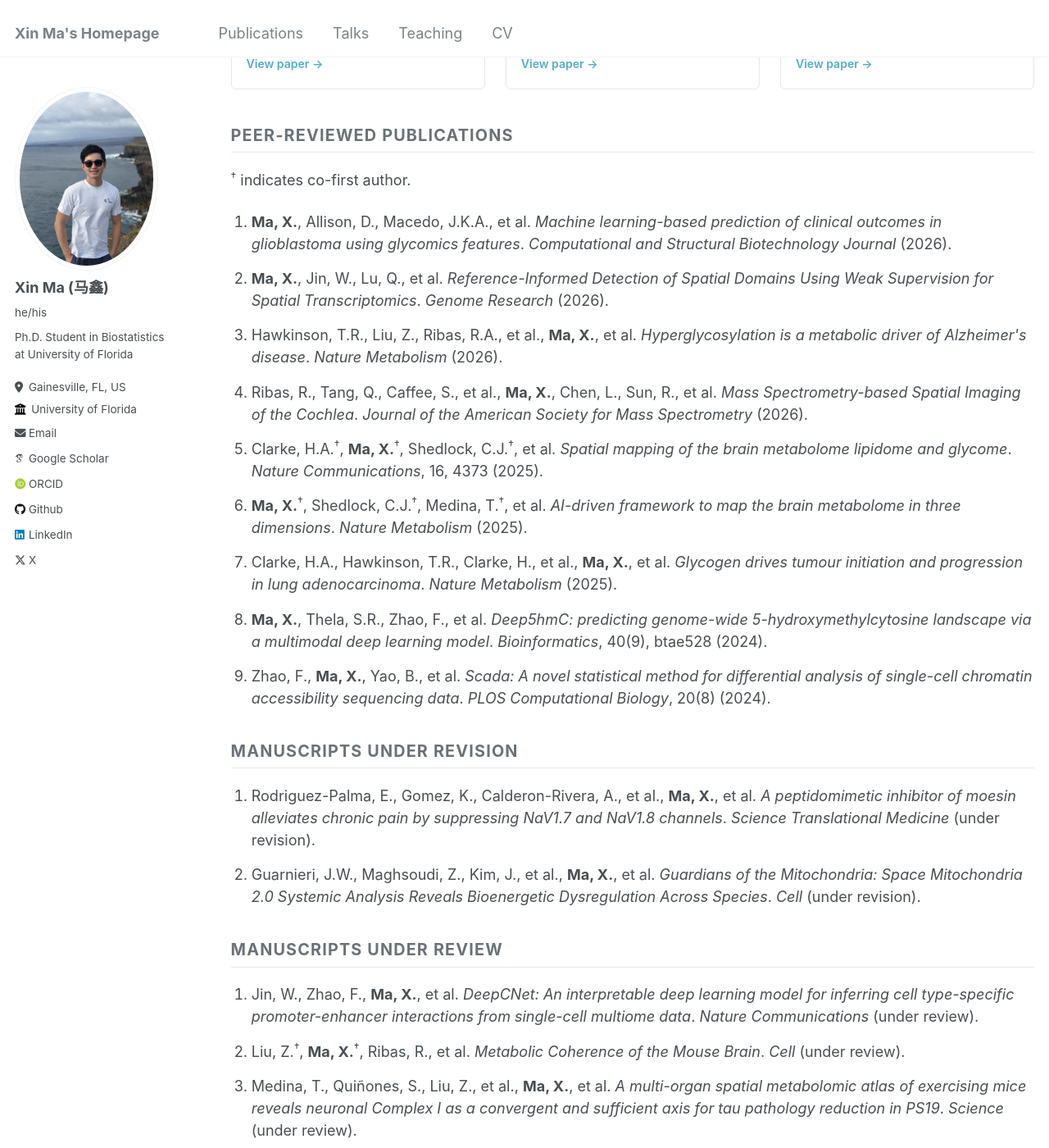
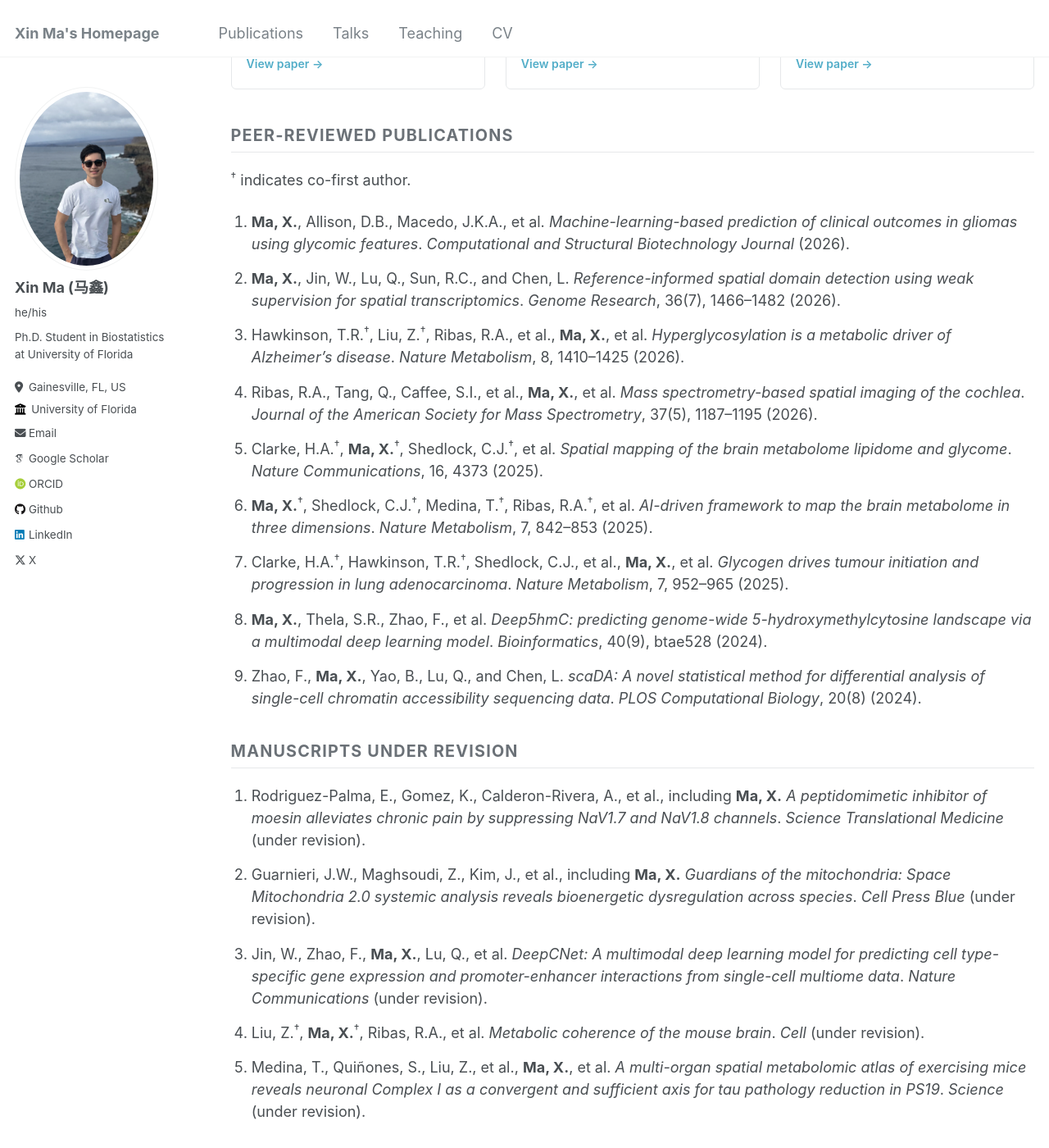
Before and after one commit to XinBiostats/xinbiostats.github.io, a Jekyll site: the page built from _pages/publications.md, in a window 1280 px wide and 1400 px high, scrolled down 687 px. Shown: the whole window at 82% size. Built offline with Jekyll 4.4.1, drawn with Linux system fonts in a browser that asks for light colours; some web fonts are replaced; some of the changed text lies outside the part shown.

```diff
--- a/_pages/publications.md
+++ b/_pages/publications.md
@@ -163,7 +163,7 @@ author_profile: true
     <img src="{{ '/images/publications/featured-nature-communications-2025.png' | relative_url }}" alt="Figure 2 from the Sami framework paper" loading="lazy">
     <div class="fpub__body">
       <div class="fpub__venue">Nature Communications &middot; 2025</div>
-      <h3 class="fpub__title">Spatial mapping of the brain metabolome, lipidome and glycome</h3>
+      <h3 class="fpub__title">Spatial mapping of the brain metabolome lipidome and glycome</h3>
       <p class="fpub__authors">Clarke, H.A.<sup>&dagger;</sup>, <strong>Ma, X.</strong><sup>&dagger;</sup>, Shedlock, C.J.<sup>&dagger;</sup>, et al.</p>
       <p class="fpub__blurb">Metabolites, lipids and glycans resolved from a single tissue section and assembled into one spatial multi-omics atlas of the brain.</p>
       <span class="fpub__cta">View paper &rarr;</span>
@@ -175,7 +175,7 @@ author_profile: true
     <div class="fpub__body">
       <div class="fpub__venue">Nature Metabolism &middot; 2025</div>
       <h3 class="fpub__title">AI-driven framework to map the brain metabolome in three dimensions</h3>
-      <p class="fpub__authors"><strong>Ma, X.</strong><sup>&dagger;</sup>, Shedlock, C.J.<sup>&dagger;</sup>, Medina, T.<sup>&dagger;</sup>, et al.</p>
+      <p class="fpub__authors"><strong>Ma, X.</strong><sup>&dagger;</sup>, Shedlock, C.J.<sup>&dagger;</sup>, Medina, T.<sup>&dagger;</sup>, Ribas, R.A.<sup>&dagger;</sup>, et al.</p>
       <p class="fpub__blurb">A deep learning pipeline that reconstructs the brain metabolome in three dimensions from serial mass spectrometry imaging sections.</p>
       <span class="fpub__cta">View paper &rarr;</span>
     </div>
@@ -237,27 +237,27 @@ author_profile: true
 <ol class="pub-list">
 
 <li>
-<strong>Ma, X.</strong>, Allison, D., Macedo, J.K.A., et al.
-<em>Machine learning-based prediction of clinical outcomes in glioblastoma using glycomics features</em>.
+<strong>Ma, X.</strong>, Allison, D.B., Macedo, J.K.A., et al.
+<em>Machine-learning-based prediction of clinical outcomes in gliomas using glycomic features</em>.
 <em>Computational and Structural Biotechnology Journal</em> (2026).
 </li>
 
 <li>
-<strong>Ma, X.</strong>, Jin, W., Lu, Q., et al.
-<em>Reference-Informed Detection of Spatial Domains Using Weak Supervision for Spatial Transcriptomics</em>.
-<em>Genome Research</em> (2026).
+<strong>Ma, X.</strong>, Jin, W., Lu, Q., Sun, R.C., and Chen, L.
+<em>Reference-informed spatial domain detection using weak supervision for spatial transcriptomics</em>.
+<em>Genome Research</em>, 36(7), 1466&ndash;1482 (2026).
 </li>
 
 <li>
-Hawkinson, T.R., Liu, Z., Ribas, R.A., et al., <strong>Ma, X.</strong>, et al.
-<em>Hyperglycosylation is a metabolic driver of Alzheimer's disease</em>.
-<em>Nature Metabolism</em> (2026).
+Hawkinson, T.R.<sup>&dagger;</sup>, Liu, Z.<sup>&dagger;</sup>, Ribas, R.A., et al., <strong>Ma, X.</strong>, et al.
+<em>Hyperglycosylation is a metabolic driver of Alzheimer&rsquo;s disease</em>.
+<em>Nature Metabolism</em>, 8, 1410&ndash;1425 (2026).
 </li>
 
 <li>
-Ribas, R., Tang, Q., Caffee, S., et al., <strong>Ma, X.</strong>, Chen, L., Sun, R., et al.
-<em>Mass Spectrometry-based Spatial Imaging of the Cochlea</em>.
-<em>Journal of the American Society for Mass Spectrometry</em> (2026).
+Ribas, R.A., Tang, Q., Caffee, S.I., et al., <strong>Ma, X.</strong>, et al.
+<em>Mass spectrometry-based spatial imaging of the cochlea</em>.
+<em>Journal of the American Society for Mass Spectrometry</em>, 37(5), 1187&ndash;1195 (2026).
 </li>
 
 <li>
@@ -267,15 +267,15 @@ Clarke, H.A.<sup>&dagger;</sup>, <strong>Ma, X.</strong><sup>&dagger;</sup>, She
 </li>
 
 <li>
-<strong>Ma, X.</strong><sup>&dagger;</sup>, Shedlock, C.J.<sup>&dagger;</sup>, Medina, T.<sup>&dagger;</sup>, et al.
+<strong>Ma, X.</strong><sup>&dagger;</sup>, Shedlock, C.J.<sup>&dagger;</sup>, Medina, T.<sup>&dagger;</sup>, Ribas, R.A.<sup>&dagger;</sup>, et al.
 <em>AI-driven framework to map the brain metabolome in three dimensions</em>.
-<em>Nature Metabolism</em> (2025).
+<em>Nature Metabolism</em>, 7, 842&ndash;853 (2025).
 </li>
 
 <li>
-Clarke, H.A., Hawkinson, T.R., Clarke, H., et al., <strong>Ma, X.</strong>, et al.
+Clarke, H.A.<sup>&dagger;</sup>, Hawkinson, T.R.<sup>&dagger;</sup>, Shedlock, C.J., et al., <strong>Ma, X.</strong>, et al.
 <em>Glycogen drives tumour initiation and progression in lung adenocarcinoma</em>.
-<em>Nature Metabolism</em> (2025).
+<em>Nature Metabolism</em>, 7, 952&ndash;965 (2025).
 </li>
 
 <li>
@@ -285,8 +285,8 @@ Clarke, H.A., Hawkinson, T.R., Clarke, H., et al., <strong>Ma, X.</strong>, et a
 </li>
 
 <li>
-Zhao, F., <strong>Ma, X.</strong>, Yao, B., et al.
-<em>Scada: A novel statistical method for differential analysis of single-cell chromatin accessibility sequencing data</em>.
+Zhao, F., <strong>Ma, X.</strong>, Yao, B., Lu, Q., and Chen, L.
+<em>scaDA: A novel statistical method for differential analysis of single-cell chromatin accessibility sequencing data</em>.
 <em>PLOS Computational Biology</em>, 20(8) (2024).
 </li>
 
@@ -297,39 +297,33 @@ Zhao, F., <strong>Ma, X.</strong>, Yao, B., et al.
 <ol class="pub-list">
 
 <li>
-Rodriguez-Palma, E., Gomez, K., Calderon-Rivera, A., et al., <strong>Ma, X.</strong>, et al.
+Rodriguez-Palma, E., Gomez, K., Calderon-Rivera, A., et al., including <strong>Ma, X.</strong>
 <em>A peptidomimetic inhibitor of moesin alleviates chronic pain by suppressing NaV1.7 and NaV1.8 channels</em>.
 <em>Science Translational Medicine</em> (under revision).
 </li>
 
 <li>
-Guarnieri, J.W., Maghsoudi, Z., Kim, J., et al., <strong>Ma, X.</strong>, et al.
-<em>Guardians of the Mitochondria: Space Mitochondria 2.0 Systemic Analysis Reveals Bioenergetic Dysregulation Across Species</em>.
-<em>Cell</em> (under revision).
-</li>
-
-</ol>
-
-<h2 class="pub-h">Manuscripts Under Review</h2>
-
-<ol class="pub-list">
-
-<li>
-Jin, W., Zhao, F., <strong>Ma, X.</strong>, et al.
-<em>DeepCNet: An interpretable deep learning model for inferring cell type-specific promoter-enhancer interactions from single-cell multiome data</em>.
-<em>Nature Communications</em> (under review).
+Guarnieri, J.W., Maghsoudi, Z., Kim, J., et al., including <strong>Ma, X.</strong>
+<em>Guardians of the mitochondria: Space Mitochondria 2.0 systemic analysis reveals bioenergetic dysregulation across species</em>.
+<em>Cell Press Blue</em> (under revision).
 </li>
 
 <li>
-Liu, Z.<sup>&dagger;</sup>, <strong>Ma, X.</strong><sup>&dagger;</sup>, Ribas, R., et al.
-<em>Metabolic Coherence of the Mouse Brain</em>.
-<em>Cell</em> (under review).
+Jin, W., Zhao, F., <strong>Ma, X.</strong>, Lu, Q., et al.
+<em>DeepCNet: A multimodal deep learning model for predicting cell type-specific gene expression and promoter-enhancer interactions from single-cell multiome data</em>.
+<em>Nature Communications</em> (under revision).
+</li>
+
+<li>
+Liu, Z.<sup>&dagger;</sup>, <strong>Ma, X.</strong><sup>&dagger;</sup>, Ribas, R.A., et al.
+<em>Metabolic coherence of the mouse brain</em>.
+<em>Cell</em> (under revision).
 </li>
 
 <li>
 Medina, T., Qui&ntilde;ones, S., Liu, Z., et al., <strong>Ma, X.</strong>, et al.
 <em>A multi-organ spatial metabolomic atlas of exercising mice reveals neuronal Complex I as a convergent and sufficient axis for tau pathology reduction in PS19</em>.
-<em>Science</em> (under review).
+<em>Science</em> (under revision).
 </li>
 
 </ol>
```
Also changed, not shown: _pages/about.md (+6 -5 lines), _pages/cv.md (+1 -1 lines), _pages/talks.md (+6 -0 lines), 4 other files.
